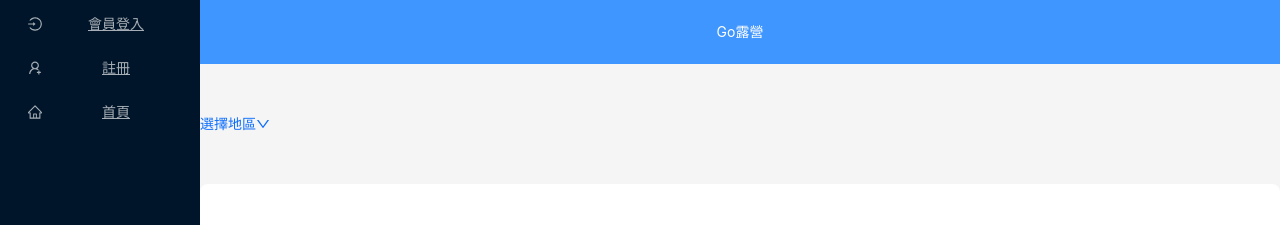
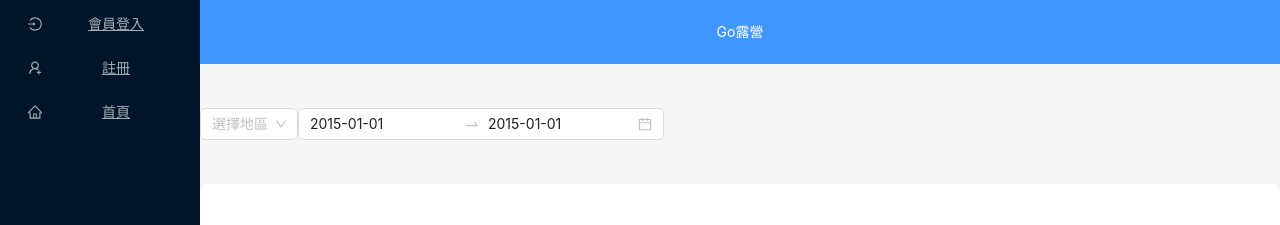
Before and after one commit to solodreamer/Camping, a React (Create React App) app: page /#/ in a window 1280 px wide. Shown: the top 225 px of the page. Built offline with nearby package versions, Linux system fonts and the light colour scheme; no server answers.

Commit message:
feat():更新註冊頁面的背景顏色和日期格式

```diff
--- a/src/pages/homePage.js
+++ b/src/pages/homePage.js
@@ -1,55 +1,61 @@
 import React, { useEffect, useState } from "react";
 import { Link } from "react-router-dom";
 
-import {
-    Button, Layout, Menu, theme, Col, Row, Divider, Typography, Dropdown, Space
-} from "antd";
-import { LoginOutlined, UserAddOutlined, HomeOutlined, DownOutlined } from "@ant-design/icons"
+import {Layout, Menu, theme, Col, Row, Divider, Typography, Select, DatePicker,} from "antd";
+import { LoginOutlined, UserAddOutlined, HomeOutlined,} from "@ant-design/icons";
 
+import dayjs from "dayjs";
 import axios from "axios";
 
+//Antd元件屬性設定
 const { Header, Content, Footer, Sider } = Layout;
+const { Title } = Typography;
+const { RangePicker } = DatePicker;
+
+// 日期格式
+const dateFormat = "YYYY-MM-DD";
+
+//style設定
 const headerStyle = {
-    textAlign: 'center',
-    color: '#fff',
+  textAlign: "center",
+  color: "#fff",
   height: 64,
   paddingInline: 48,
-    lineHeight: '64px',
-    backgroundColor: '#4096ff',
+  lineHeight: "64px",
+  backgroundColor: "#4096ff",
   top: 0,
-    position: 'sticky',
+  position: "sticky",
 };
 const contentStyle = {
-    textAlign: 'center',
+  textAlign: "center",
   minHeight: 120,
-    lineHeight: '120px'
+  lineHeight: "120px",
 };
 const siderStyle = {
-    textAlign: 'center',
-    lineHeight: '120px',
-    color: '#fff',
+  textAlign: "center",
+  lineHeight: "120px",
+  color: "#fff",
 };
 const footerStyle = {
-    textAlign: 'center',
-    color: '#fff',
-    backgroundColor: '#4096ff',
+  textAlign: "center",
+  color: "#fff",
+  backgroundColor: "#4096ff",
 };
 
-
+//選單項目
 const menuItems = [
-    { key: '1', label: '會員登入', icon: <LoginOutlined />, path: '/login' },
-    { key: '2', label: '註冊', icon: <UserAddOutlined />, path: '/register' },
-    { key: '3', label: '首頁', icon: <HomeOutlined />, path: '/build' }
-]
-//排版變數定義
-const { Title } = Typography;
+  { key: "1", label: "會員登入", icon: <LoginOutlined />, path: "/login" },
+  { key: "2", label: "註冊", icon: <UserAddOutlined />, path: "/register" },
+  { key: "3", label: "首頁", icon: <HomeOutlined />, path: "/build" },
+];
 
 //地區選單
 const locations = [
-    { key: 'north', label: '北部' },
-    { key: 'central', label: '中部' },
-    { key: 'south', label: '南部' },
-]
+  { value: "north", label: "北部" },
+  { value: "central", label: "中部" },
+  { value: "south", label: "南部" },
+];
+
 
 function HomePage() {
   const [camps, setCamps] = useState([]);
@@ -67,7 +73,7 @@ function HomePage() {
 
   useEffect(() => {
     getCampList();
-    }, [])
+  }, []);
 
   const {
     token: { colorBgContainer, borderRadiusLG },
@@ -78,14 +84,10 @@ function HomePage() {
   };
 
   return (
-        <Layout >
-            <Sider
-                style={siderStyle}
-                breakpoint="md"
-                collapsedWidth="0"
-            >
+    <Layout>
+      <Sider style={siderStyle} breakpoint="md" collapsedWidth="0">
         <Menu mode="inline" theme="dark">
-                    {menuItems.map(item => (
+          {menuItems.map((item) => (
             <Menu.Item key={item.key} icon={item.icon}>
               <Link to={item.path}>{item.label}</Link>
             </Menu.Item>
@@ -93,27 +95,21 @@ function HomePage() {
         </Menu>
       </Sider>
       <Layout>
-                <Header style={headerStyle}>
-                    Go露營
-                </Header>
+        <Header style={headerStyle}>Go露營</Header>
         <Content style={contentStyle}>
           <div>
             <Row>
               <Col>
-                                <Dropdown
-                                    menu={{items: locations}}
-                                    trigger={['click']}
-                                >
-                                    <a onClick={(e) => e.preventDefault()}>
-                                        <Space>
-                                            選擇地區
-                                        </Space>
-                                        <DownOutlined />
-                                    </a>
-                                </Dropdown>
+                <Select options={locations} placeholder="選擇地區"></Select>
               </Col>
               <Col>
-
+                <RangePicker
+                  defaultValue={[
+                    dayjs("2015-01-01", dateFormat),
+                    dayjs("2015-01-01", dateFormat),
+                  ]}
+                  format={dateFormat}
+                />
               </Col>
               <Col></Col>
             </Row>
@@ -130,26 +126,29 @@ function HomePage() {
               <Divider orientation="left" orientationMargin="0">
                 <Title level={2}>熱門營地</Title>
               </Divider>
-                            <Row gutter={{
+              <Row
+                gutter={{
                   xs: 8,
                   sm: 16,
                   md: 24,
                   lg: 32,
-                            }}>
+                }}
+              >
                 {camps?.map((camp) => {
                   return (
-                                        <Col xs={24} sm={12} md={8} lg={6} xl={6}>.
+                    <Col xs={24} sm={12} md={8} lg={6} xl={6}>
+                      .
                       <div key={camp.id}>
                         <img
                           src={camp.coverImage}
                           alt={camp.name}
-                                                    className='card-img-top rounded-0 object-cover'
+                          className="card-img-top rounded-0 object-cover"
                           height={300}
                         />
-                                                <h4 className='mb-0 mt-2'>{camp.name}</h4>
+                        <h4 className="mb-0 mt-2">{camp.name}</h4>
                         <Link
                           // to={`/product/${product.id}`}
-                                                    className='btn btn-outline-dark rounded-0 text-nowrap mt-2'
+                          className="btn btn-outline-dark rounded-0 text-nowrap mt-2"
                         >
                           詳細資訊
                         </Link>
@@ -166,8 +165,7 @@ function HomePage() {
         </Footer>
       </Layout>
     </Layout>
-    )
-
+  );
 }
 
 export default HomePage;
--- a/src/pages/register.css
+++ b/src/pages/register.css
@@ -45,7 +45,7 @@
     padding: 10px;
     flex-direction: column;
     justify-content: space-between;
-    background-color: #948e93;
+    background-color: #192252;
 }
 
 .item2 {
@@ -53,7 +53,7 @@
     flex-direction: column;
     flex: 1 1 0%;
     overflow: hidden;
-    background-color: #948e93;
+    background-color: #63ad76;
 }
 
 .d-flex {
--- a/src/pages/register.js
+++ b/src/pages/register.js
@@ -10,12 +10,11 @@ import {
   Row,
   Select,
   DatePicker,
-  Layout,
 } from "antd";
 import "./register.css";
 
-const { Header, Content, Footer } = Layout;
 const { Option } = Select;
+const dateFormat = 'YYYY-MM-DD'
 const formItemLayout = {
   labelCol: {
     xs: {
@@ -122,7 +121,7 @@ function Register() {
   const onFinish = (values) => {
     const inputValues = {
       ...values,
-      birthday: values["birthday"].format("YYYY-MM-DD"),
+      // birthday: values["birthday"].format("YYYY-MM-DD"),
     };
     console.log("註冊存檔前param: ", inputValues);
     saveRegister(inputValues);
@@ -289,7 +288,7 @@ function Register() {
               label="出生年月日"
               rules={[{ required: true, message: "請選擇生日" }]}
             >
-              <DatePicker onChange={dateTimeOnChange} />
+              <DatePicker onChange={dateTimeOnChange} format={dateFormat}/>
             </Form.Item>
             <Form.Item
               hasFeedback
```
Lines whose indentation alone changed are shown as unchanged.
